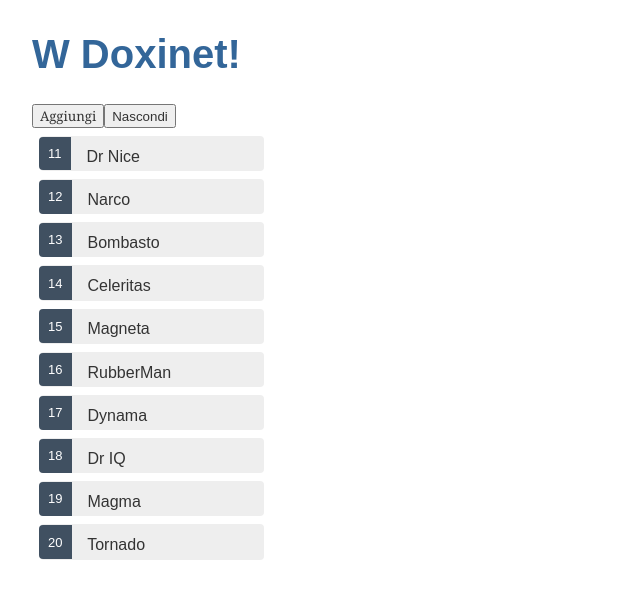
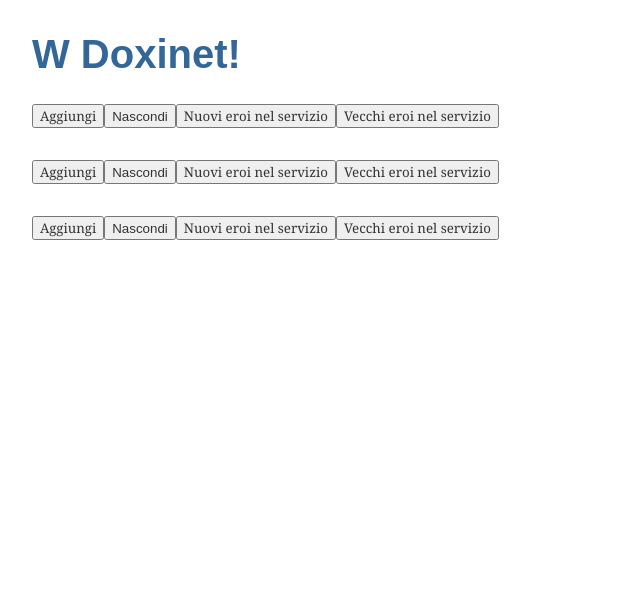
Before and after one commit to andrea-colleoni/doxinet-ng, an Angular app in the folder doxi-ng/: page / in a window 1280 px wide. Shown: the top 598 px of the page, without its empty margins (0-640 px from the left). Built offline with nearby package versions, Linux system fonts and the light colour scheme.

Commit message:
service e observables

```diff
--- a/doxi-ng/src/app/app.component.html
+++ b/doxi-ng/src/app/app.component.html
@@ -1,2 +1,4 @@
 <h1>{{title}}</h1>
 <app-heroes></app-heroes>
+<app-heroes></app-heroes>
+<app-heroes></app-heroes>
--- a/doxi-ng/src/app/hero.service.ts
+++ b/doxi-ng/src/app/hero.service.ts
@@ -1,24 +1,37 @@
 import { Injectable } from '@angular/core';
 import { Hero } from './hero';
 import { HEROES } from './mock-heroes';
+import { Observable, of, Subject } from 'rxjs';
 
 @Injectable({
   providedIn: 'root'
 })
 export class HeroService {
 
-  private heroes: Hero[];
+  private heroesSubject = new Subject<Hero[]>();
 
   constructor() {
-    this.heroes = HEROES;
   }
-
-  getHeroes(): Hero[] {
+  /*
+  getHeroesOld(): Hero[] {
     return this.heroes;
   }
 
   addHero(hero: Hero) {
     this.heroes.push(hero);
   }
+  */
+
+  get heroes(): Observable<Hero[]> {
+    return this.heroesSubject.asObservable();
+  }
+
+  nuovoArrayDiEroi() {
+    this.heroesSubject.next([{ id: 1000, name: 'Nuovo Eroe' }]);
+  }
+
+  vecchioArrayDiEroi() {
+    this.heroesSubject.next(HEROES);
+  }
 
 }
--- a/doxi-ng/src/app/heroes/heroes.component.html
+++ b/doxi-ng/src/app/heroes/heroes.component.html
@@ -4,8 +4,10 @@
   <span *ngIf="show">Nascondi</span>
   <span *ngIf="!show">Mostra</span>
 </button>
+<button (click)="cambia1()">Nuovi eroi nel servizio</button>
+<button (click)="cambia2()">Vecchi eroi nel servizio</button>
 <ul class="heroes" *ngIf="show">
-  <li *ngFor="let hero of heroes"
+  <li *ngFor="let hero of heroes | async"
       [class.selected]="hero === selectedHero"
       (click)="selectHero(hero)">
       <span class="badge">{{hero.id}}</span> {{hero.name}}
--- a/doxi-ng/src/app/heroes/heroes.component.ts
+++ b/doxi-ng/src/app/heroes/heroes.component.ts
@@ -1,6 +1,7 @@
 import { Component, OnInit } from '@angular/core';
 import { Hero } from '../hero';
 import { HeroService } from '../hero.service';
+import { Observable } from 'rxjs';
 
 
 @Component({
@@ -11,15 +12,21 @@ import { HeroService } from '../hero.service';
 export class HeroesComponent implements OnInit {
 
   selectedHero: Hero;
-  heroes: Hero[];
+  heroes: Observable<Hero[]>;
   show: boolean;
 
   constructor(
-    private hs: HeroService
+    public hs: HeroService
   ) { }
 
   ngOnInit() {
-    this.heroes = this.hs.getHeroes();
+    // this.heroes = this.hs.getHeroesOld();
+    /*
+    this.hs.getHeroes().subscribe(h => {
+        this.heroes = h;
+    });
+    */
+    this.heroes = this.hs.heroes;
     this.show = true;
   }
 
@@ -28,10 +35,18 @@ export class HeroesComponent implements OnInit {
   }
 
   addHero() {
-    this.hs.addHero( {id: 21, name: 'Superman'} );
+    // this.hs.addHero( {id: 21, name: 'Superman'} );
   }
 
   toggle() {
     this.show = !this.show;
   }
+
+  cambia1() {
+    this.hs.nuovoArrayDiEroi();
+  }
+
+  cambia2() {
+    this.hs.vecchioArrayDiEroi();
+  }
 }
```
